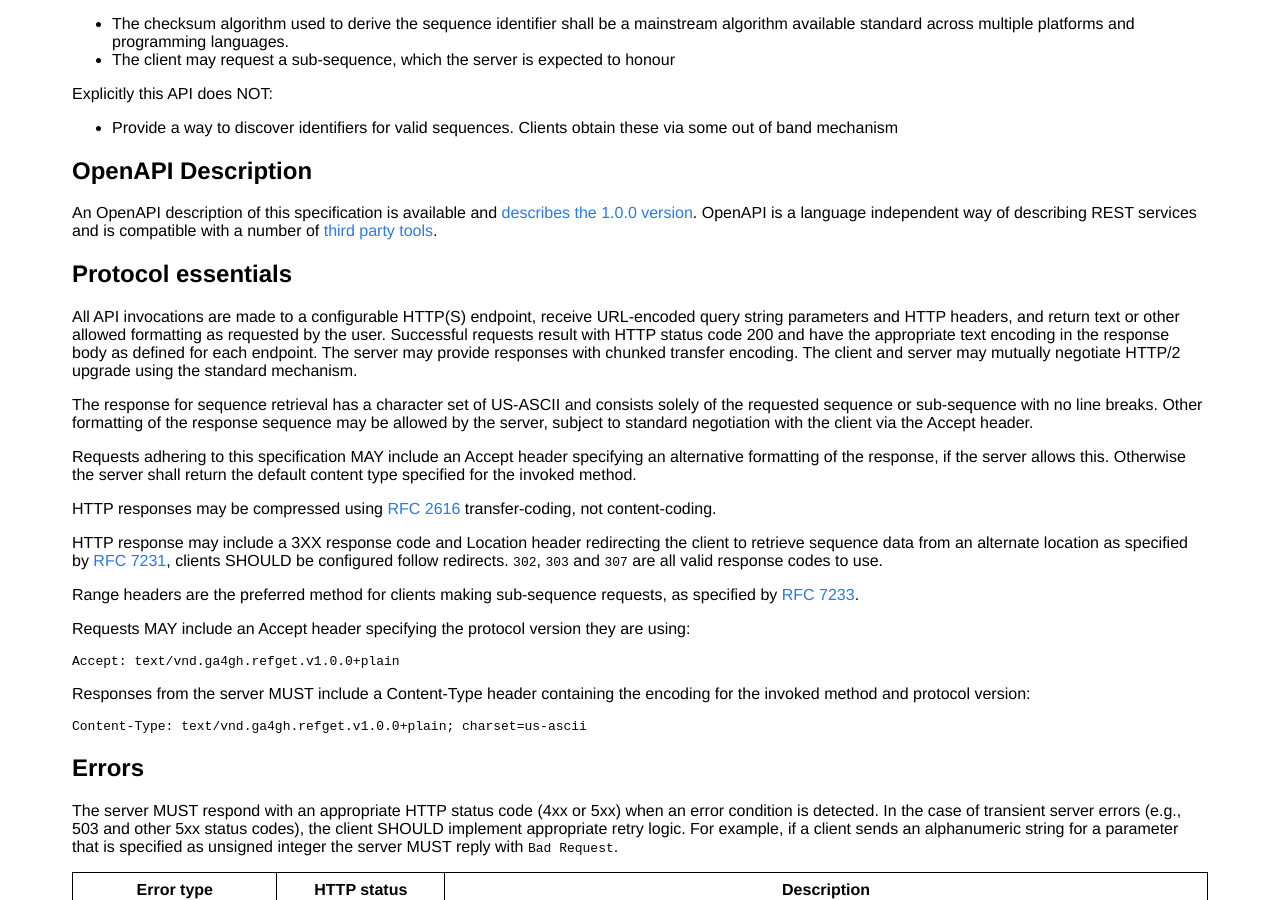
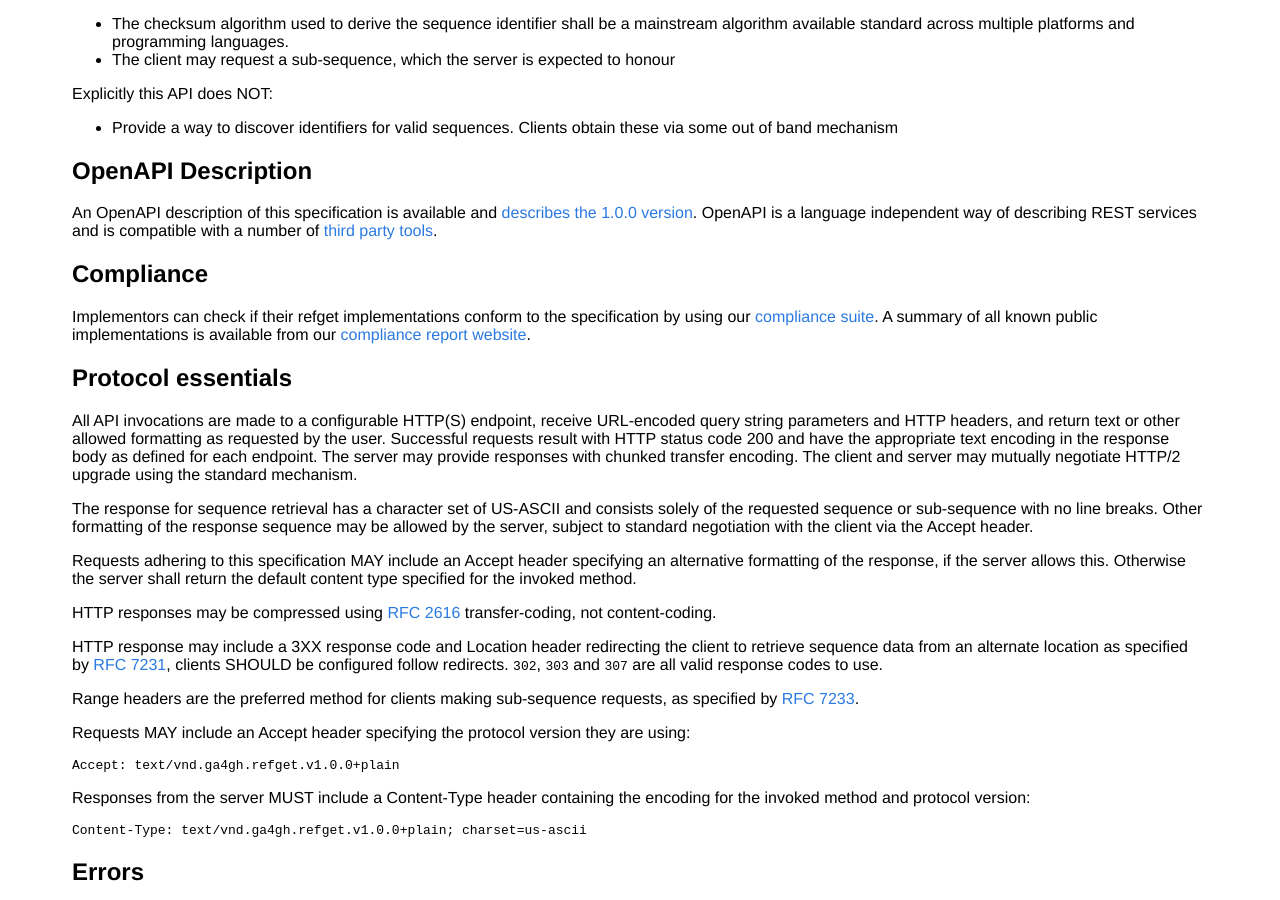
Before and after one commit to samtools/hts-specs, a Jekyll site: the page built from refget.md, in a window 1280 px wide and 900 px high, scrolled down 407 px. Built offline with Jekyll 4.4.1, drawn with Linux system fonts in a browser that asks for light colours.

Commit message:
Adding a section about compliance
Creating a section about compliance and how to test

```diff
--- a/refget.md
+++ b/refget.md
@@ -30,6 +30,10 @@ Explicitly this API does NOT:
 ## OpenAPI Description
 
 An OpenAPI description of this specification is available and [describes the 1.0.0 version](pub/refget-openapi.yaml). OpenAPI is a language independent way of describing REST services and is compatible with a number of [third party tools](http://openapi.tools/).
+
+## Compliance
+
+Implementors can check if their refget implementations conform to the specification by using our [compliance suite](https://github.com/ga4gh/refget-compliance-suite). A summary of all known public implementations is available from our [compliance report website](https://andrewyatz.github.io/refget-compliance/).
 
 ## Protocol essentials
 
```
